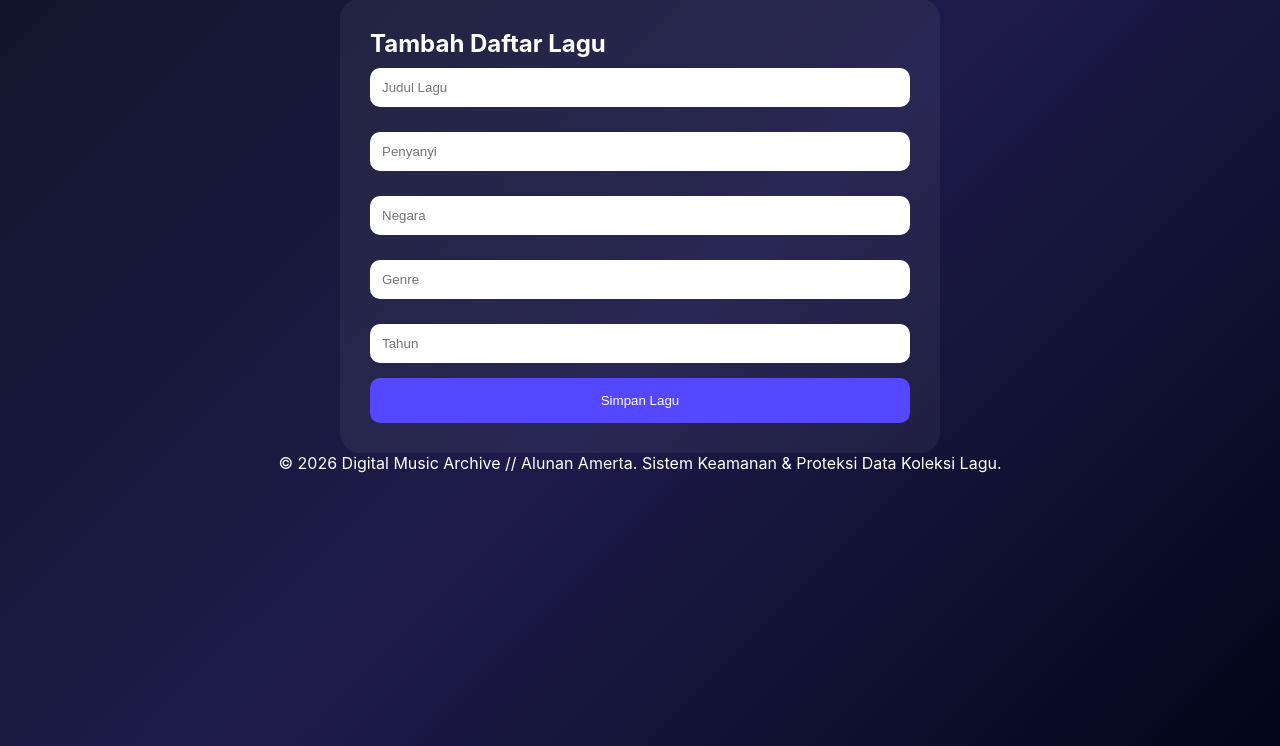
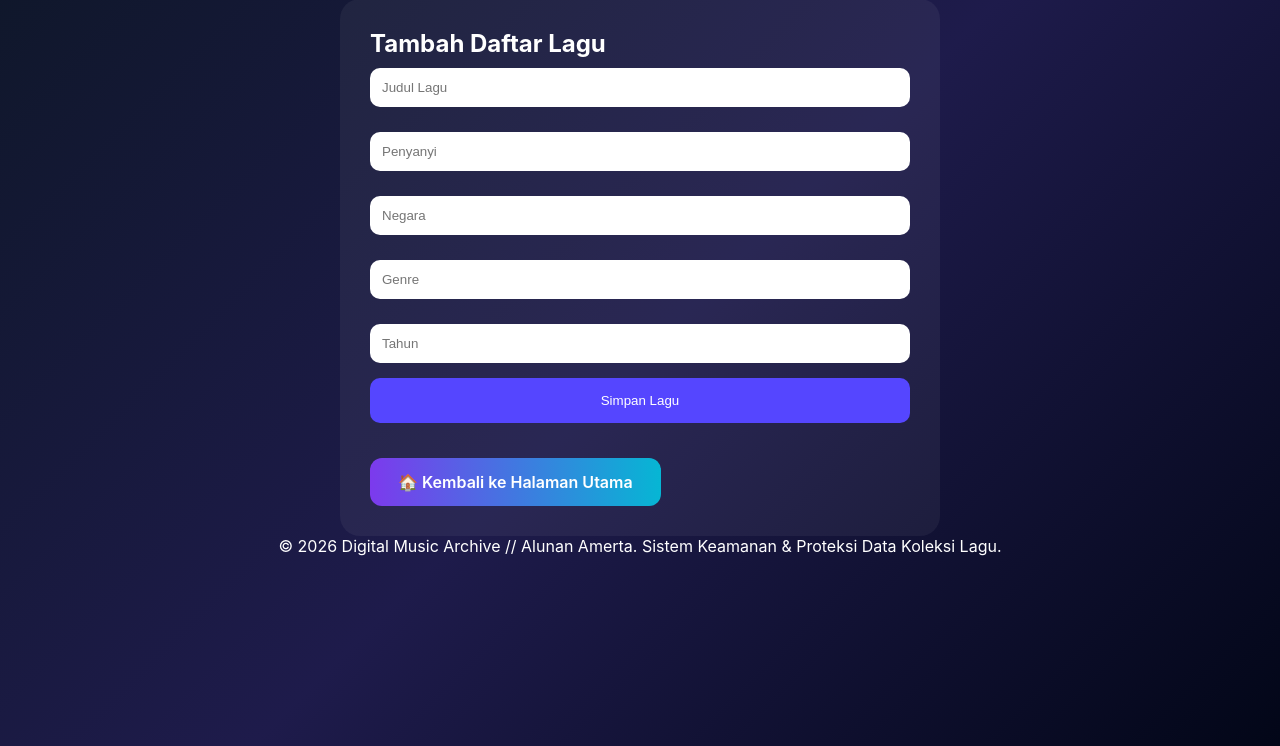
Before and after one commit to khoirunnisasyifa919-sketch/cryptovault, a Flask app: page /add in a window 1280 px wide. Shown: the part 41-787 px from the top of the page. Run offline with Flask 3, Linux system fonts and the light colour scheme.

Commit message:
Update add.html

```diff
--- a/templates/add.html
+++ b/templates/add.html
@@ -22,6 +22,15 @@
 
 </form>
 
+
+
+<div class="btn-group">
+
+        <a href="{{ url_for('index') }}" class="btn-home">
+            🏠 Kembali ke Halaman Utama
+        </a>
+
 </div>
 
+</div>
 {% endblock %}
```
